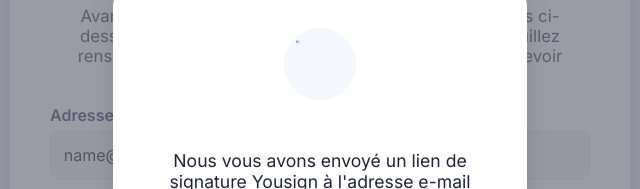
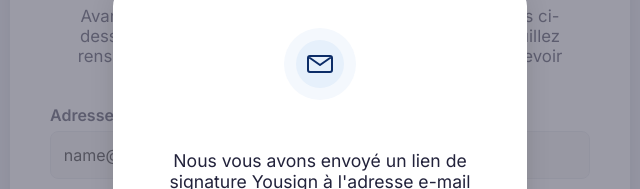
Before and after one commit to Yasmolito/NDA, a website: page public/index.html in a window 1280 px wide. Both pictures are taken after typing "name@example.com", "Sample", "Sample" into the empty fields and a click on the button "Valider". Shown: the part 228-417 px from the top of the page, 320-960 px from the left. Drawn offline with Linux system fonts and the light colour scheme; no server answers; a script that the page names is missing.

Commit message:
fix: center and resize envelope SVG in modal for better appearance

```diff
--- a/public/index.html
+++ b/public/index.html
@@ -188,11 +188,9 @@
     <div id="modalOverlay" style="display:none; position:fixed; top:0; left:0; width:100vw; height:100vh; background:rgba(34,34,59,0.45); z-index:1000; align-items:center; justify-content:center;">
       <div id="afterSubmitModal" style="background:#fff; border-radius:18px; box-shadow:0 4px 24px rgba(0,0,0,0.12); padding:2.5em 2em 2em 2em; max-width:350px; width:90%; display:flex; flex-direction:column; align-items:center;">
         <div class="icon-circle">
-          <svg width="48" height="48" viewBox="0 0 485.411 485.411" xmlns="http://www.w3.org/2000/svg">
+          <svg width="48" height="48" viewBox="0 0 48 48" xmlns="http://www.w3.org/2000/svg">
             <circle cx="24" cy="24" r="24" fill="#e6f0fb"/>
-            <g transform="scale(0.055) translate(0, 0)">
-              <path style="fill:#0c2c67;" d="M0,81.824v321.763h485.411V81.824H0z M242.708,280.526L43.612,105.691h398.187L242.708,280.526z M163.397,242.649L23.867,365.178V120.119L163.397,242.649z M181.482,258.533l61.22,53.762l61.22-53.762L441.924,379.72H43.487L181.482,258.533z M322.008,242.655l139.535-122.536v245.059L322.008,242.655z"/>
-            </g>
+            <path d="M12 18c0-1.1.9-2 2-2h20c1.1 0 2 0.9 2 2v12c0 1.1-0.9 2-2 2H14c-1.1 0-2-0.9-2-2V18zm2 0l10 7 10-7" fill="none" stroke="#0c2c67" stroke-width="2" stroke-linecap="round" stroke-linejoin="round"/>
           </svg>
         </div>
         <p id="modalMessage" style="margin: 1.5em 0 1em 0; color: #22223b; font-size: 1.1em; font-weight: 500;"></p>
```
